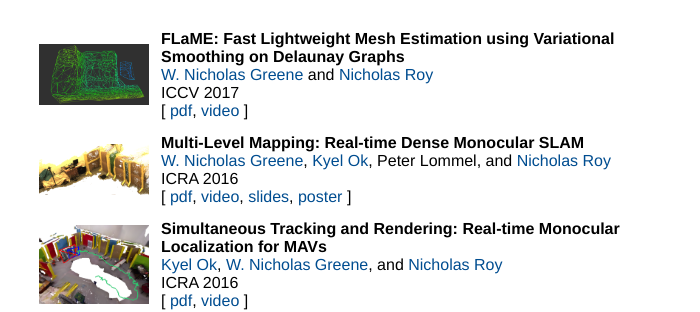
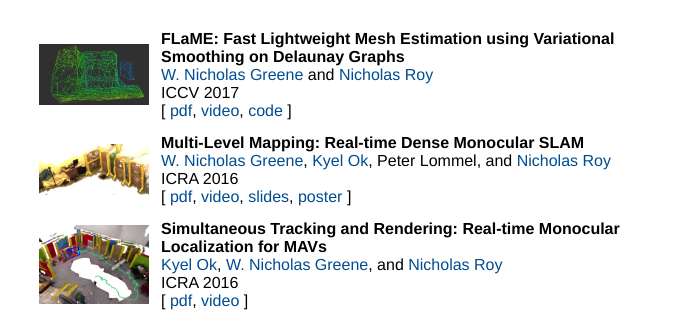
Before and after one commit to wngreene/wngreene.github.io, a Jekyll site: the page built from index.md, in a window 1280 px wide. Shown: the part 590-902 px from the top of the page, without its empty margins (288-988 px from the left). Built offline with Jekyll 4.4.1, drawn with Linux system fonts in a browser that asks for light colours.

Commit message:
Add flame code link.

```diff
--- a/_includes/pubs/flame_iccv_2017.md
+++ b/_includes/pubs/flame_iccv_2017.md
@@ -4,5 +4,5 @@
 title: "FLaME: Fast Lightweight Mesh Estimation using Variational Smoothing on Delaunay Graphs"
 conf: "ICCV 2017"
 authors: "[W. Nicholas Greene]({{site.links.wng}}) and [Nicholas Roy]({{site.links.nickroy}})"
-links: "[ [pdf](data/papers/greene_iccv17.pdf), [video](https://youtu.be/vB_F-Sj0AX0) ]"
+links: "[ [pdf](data/papers/greene_iccv17.pdf), [video](https://youtu.be/vB_F-Sj0AX0), [code](https://github.com/robustrobotics/flame) ]"
 {% endpublication %}
```
